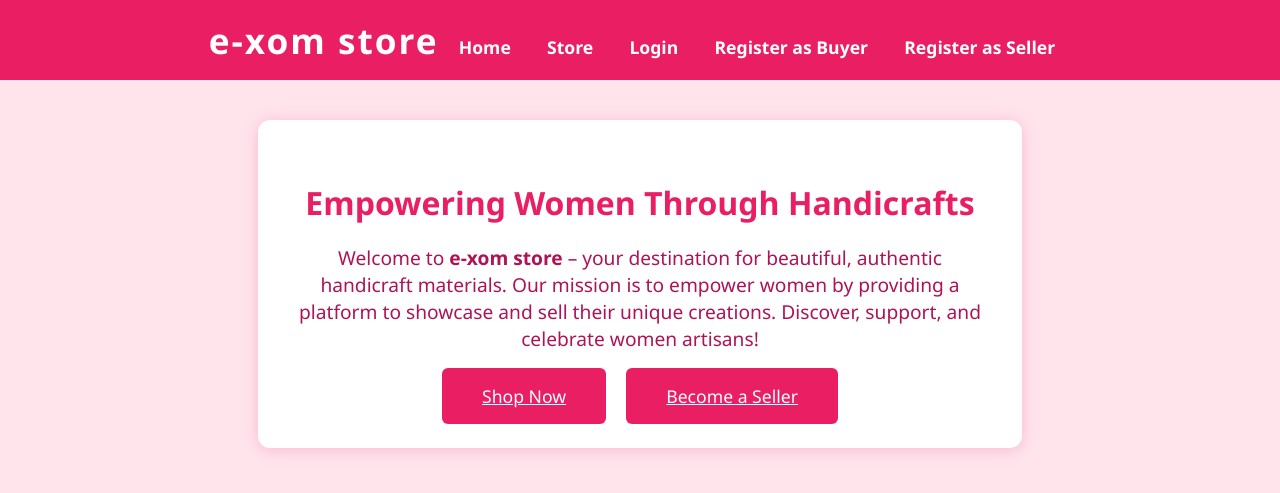
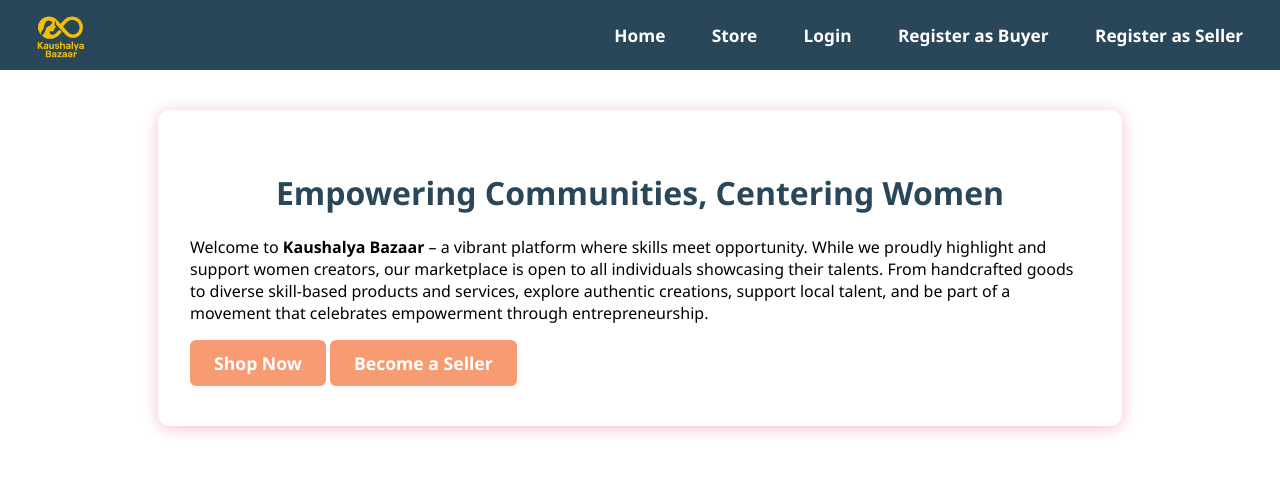
Before and after one commit to BhuviMaharjan/E-Commerce, a Django app: page / in a window 1280 px wide. Shown: the top 493 px of the page. Run offline with Django 5.2, Linux system fonts and the light colour scheme.

Commit message:
ecommerce

```diff
--- a/core/static/core/styles.css
+++ b/core/static/core/styles.css
@@ -1,18 +1,90 @@
-body { background: #ffe4ec; font-family: 'Segoe UI', Arial, sans-serif; margin: 0; }
+body { background: #fff; font-family: 'Segoe UI', Arial, sans-serif; margin: 0; }
 
-.navbar { background: #e91e63; padding: 1rem 0; text-align: center; }
-.navbar a { color: #fff; text-decoration: none; margin: 0 1rem; font-weight: bold; font-size: 1.1rem; }
-.navbar a:hover { text-decoration: underline; }
-.logo { font-size: 2.2rem; font-weight: bold; color: #fff; letter-spacing: 2px; }
+.navbar {
+    background: #2A4759;
+    padding: 0 2vw;
+    display: flex;
+    align-items: center;
+    justify-content: space-between;
+    min-height: 56px;
+}
+
+.navbar-logo img {
+    height: 70px;
+    width: auto;
+    display: block;
+}
+
+.navbar-links {
+    display: flex;
+    align-items: center;
+    gap: 1.5rem;
+}
+
+.navbar-links a {
+    color: #fff;
+    text-decoration: none;
+    font-weight: bold;
+    font-size: 1.08rem;
+    padding: 0.3rem 0.7rem;
+    border-radius: 4px;
+    transition: background 0.15s;
+    display: flex;
+    align-items: center;
+}
+
+.navbar-links a:hover {
+    background: #F79B72
+    ;
+    text-decoration: none;
+}
+
+.navbar-links a, .navbar-links a:visited {
+    color: #fff;
+}
 
 .container { max-width: 900px; margin: 40px auto; background: #fff; border-radius: 12px; box-shadow: 0 2px 16px #f8bbd0; padding: 2.5rem 2rem; }
 
-h1, h2 { color: #e91e63; text-align: center; }
-h2 { color: #ad1457; margin-top: 2rem; }
-label { color: #e91e63; font-weight: bold; }
+h1, h2 { color: #2A4759; text-align: center; }
+h2 { color: #1d3240; margin-top: 2rem; }
+label { color: #2A4759; font-weight: bold; }
 
-.btn, .view-btn, .add-cart-btn, .checkout-btn, .cta-btn { background: #e91e63; color: #fff; border: none; padding: 0.7rem 1.5rem; border-radius: 6px; cursor: pointer; font-size: 1.1rem; text-decoration: none; display: inline-block; }
-.btn:hover, .view-btn:hover, .add-cart-btn:hover, .checkout-btn:hover, .cta-btn:hover { background: #ad1457; }
+.btn, .view-btn, .add-cart-btn, .checkout-btn, .cta-btn, .quick-links a {
+    background: #F79B72    ;
+    color: #fff;
+    border: none;
+    padding: 0.7rem 1.5rem;
+    border-radius: 6px;
+    cursor: pointer;
+    font-size: 1.1rem;
+    text-decoration: none;
+    display: inline-block;
+    font-weight: bold;
+    transition: background 0.2s;
+}
+
+.btn:hover, .view-btn:hover, .add-cart-btn:hover, .checkout-btn:hover, .cta-btn:hover, .quick-links a:hover {
+    background: #F79B72
+    ;
+}
+
+.cta-btn {
+    background: #F79B72    !important;
+    color: #fff !important;
+    border: none;
+    padding: 0.7rem 1.5rem;
+    border-radius: 6px;
+    cursor: pointer;
+    font-size: 1.1rem;
+    text-decoration: none;
+    display: inline-block;
+    font-weight: bold;
+    transition: background 0.2s;
+}
+
+.cta-btn:hover {
+    background: #1d3240 !important;
+}
 
 .errorlist { color: #d32f2f; margin-bottom: 1rem; }
 .back-link { display: block; text-align: center; margin-top: 1.5rem; color: #ad1457; text-decoration: underline; }
--- a/core/templates/core/landing.html
+++ b/core/templates/core/landing.html
@@ -4,28 +4,15 @@
     <meta charset="UTF-8">
     <meta name="viewport" content="width=device-width, initial-scale=1.0">
     <title>e-xom store - Empowering Women Through Handicrafts</title>
-    <style>
-        body { background: #ffe4ec; font-family: 'Segoe UI', Arial, sans-serif; margin: 0; }
-        .navbar { background: #e91e63; padding: 1rem 0; text-align: center; }
-        .navbar a { color: #fff; text-decoration: none; margin: 0 1rem; font-weight: bold; font-size: 1.1rem; }
-        .navbar a:hover { text-decoration: underline; }
-        .logo { font-size: 2.2rem; font-weight: bold; color: #fff; letter-spacing: 2px; }
-        .container { max-width: 700px; margin: 40px auto; background: #fff; border-radius: 12px; box-shadow: 0 2px 16px #f8bbd0; padding: 2.5rem 2rem; text-align: center; }
-        h1 { color: #e91e63; margin-bottom: 0.5rem; }
-        p { color: #ad1457; font-size: 1.2rem; margin-bottom: 2rem; }
-        .cta-btn { background: #e91e63; color: #fff; border: none; padding: 1rem 2.5rem; border-radius: 6px; font-size: 1.1rem; cursor: pointer; margin: 0.5rem; transition: background 0.2s; }
-        .cta-btn:hover { background: #ad1457; }
-        @media (max-width: 600px) {
-            .container { padding: 1.2rem 0.5rem; }
-            .logo { font-size: 1.5rem; }
-        }
-    </style>
+    {% load static %}
+    <link rel="stylesheet" href="{% static 'core/styles.css' %}">
 </head>
 <body>
     {% include 'core/navbar.html' %}
     <div class="container">
-        <h1>Empowering Women Through Handicrafts</h1>
-        <p>Welcome to <b>e-xom store</b> – your destination for beautiful, authentic handicraft materials. Our mission is to empower women by providing a platform to showcase and sell their unique creations. Discover, support, and celebrate women artisans!</p>
+        <h1>Empowering Communities, Centering Women</h1>
+        <p>Welcome to <b>Kaushalya Bazaar</b> – a vibrant platform where skills meet opportunity. While we proudly highlight and support women creators, our marketplace is open to all individuals showcasing their talents. From handcrafted goods to diverse skill-based products and services, explore authentic creations, support local talent, and be part of a movement that celebrates empowerment through entrepreneurship.
+        </p>
         <a href="{% url 'login' %}" class="cta-btn">Shop Now</a>
         <a href="{% url 'register_seller' %}" class="cta-btn">Become a Seller</a>
     </div>
--- a/core/templates/core/navbar.html
+++ b/core/templates/core/navbar.html
@@ -1,5 +1,9 @@
+{% load static %}
 <div class="navbar">
-    <span class="logo">e-xom store</span>
+    <a href="/" class="navbar-logo">
+        <img src="{% static 'core/logo.png' %}" alt="Logo">
+    </a>
+    <div class="navbar-links">
         {% if user.is_authenticated %}
             {% if user.role == 'buyer' %}
                 <a href="/">Home</a>
@@ -31,3 +35,4 @@
             <a href="{% url 'register_seller' %}">Register as Seller</a>
         {% endif %}
     </div>
+</div>
```
Also changed, not shown: other parts of core/static/core/styles.css (+24 -7 lines), core/static/core/logo.png (added). Lines whose indentation alone changed are shown as unchanged.
